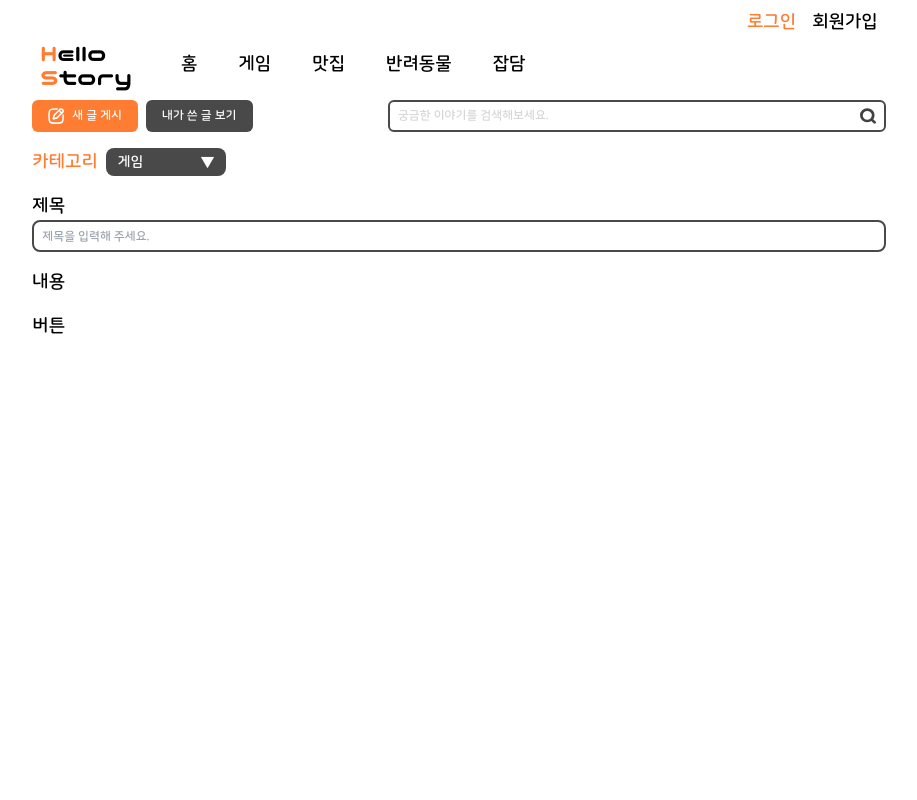
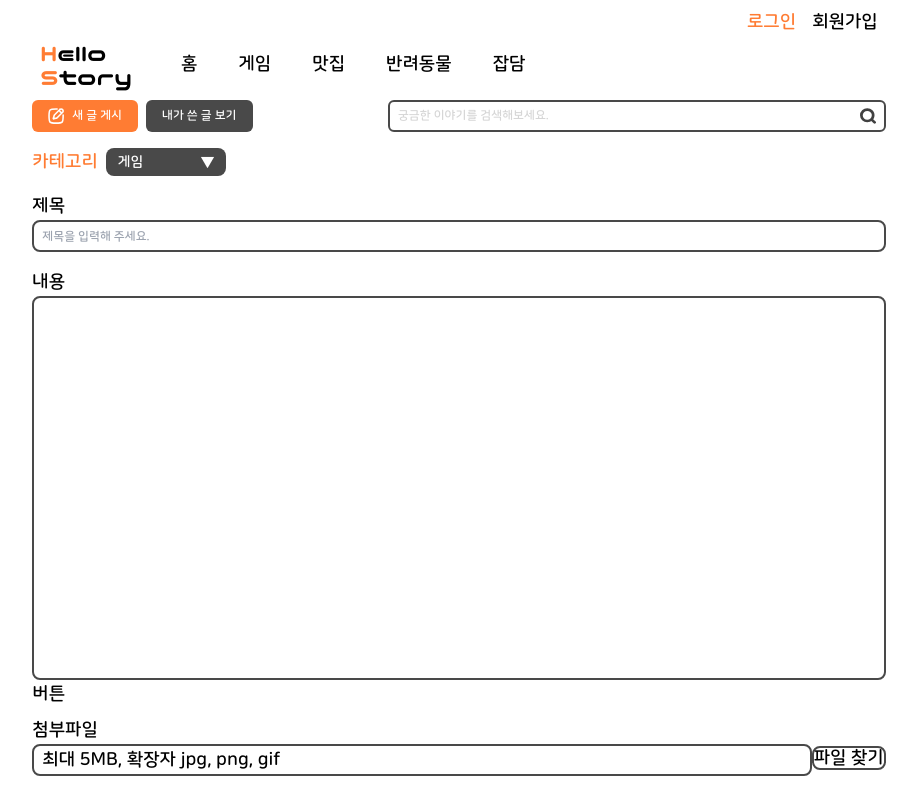
Before and after one commit to coaudtn0276/HelloStory, a Next.js app: page /write in a window 1280 px wide. Shown: the whole page, without its empty margins (181-1098 px from the left). Built offline with nearby package versions, Linux system fonts and the light colour scheme.

Commit message:
createObjectURL사용 이미지추가

```diff
--- a/app/write/page.tsx
+++ b/app/write/page.tsx
@@ -1,15 +1,27 @@
 "use client";
 
 import { Dropdown } from "@/components";
-import { useRef } from "react";
+import { useRef, useState } from "react";
 
 const Write = () => {
+  const [previewImage, setPreviewImage] = useState("");
+  const [fileName, setFileName] = useState("");
+
   const dropDownList = ["게임", "맛집", "반려동물", "잡담"];
   const contentEditableRef = useRef<HTMLDivElement>(null);
 
   const handleClick = () => {
     if (contentEditableRef.current !== null) {
       console.log(contentEditableRef.current.innerHTML);
+    }
+  };
+
+  const handleImageUpload = (e: React.ChangeEvent<HTMLInputElement>) => {
+    if (e.target.files !== null) {
+      const file = e.target.files[0];
+      setPreviewImage(URL.createObjectURL(file));
+      setFileName(file.name);
+      // console.log(file.name);
     }
   };
 
@@ -23,11 +35,30 @@ const Write = () => {
         <p>제목</p>
         <input type="text" className="w-full border-2 border-gray-primary rounded-lg h-8 text-[8px] sm:text-[8px] md:text-[10px] lg:text-xs pl-2" placeholder="제목을 입력해 주세요." />
       </div>
+      <div className="mb-2">
+        <p>내용</p>
+        <div ref={contentEditableRef} contentEditable="true" className="text-xs w-full h-96 border-2 rounded-lg p-2 border-gray-primary">
+          {previewImage && (
+            <p className="w-36">
+              <img src={previewImage} alt="previewImage" className="object-cover" />
+            </p>
+          )}
+        </div>
+
+        <button onClick={handleClick}>버튼</button>
+      </div>
       <div>
-        <p>내용</p>
-        <div ref={contentEditableRef} contentEditable="true" className="text-xs"></div>
-        {/* <p>사진을 넣으면 사진 넣을곳</p> */}
-        <button onClick={handleClick}>버튼</button>
+        <p>첨부파일</p>
+        <div className="flex justify-between">
+          <p className="flex-auto border-2 border-gray-primary rounded-lg px-2">{fileName ? fileName : "최대 5MB, 확장자 jpg, png, gif"}</p>
+
+          <div>
+            <label htmlFor="file-upload" className="w-full h-8 border-2 border-gray-primary rounded-lg cursor-pointer">
+              파일 찾기
+            </label>
+            <input id="file-upload" type="file" accept="image/*" className="hidden" onChange={handleImageUpload} />
+          </div>
+        </div>
       </div>
     </div>
   );
```
